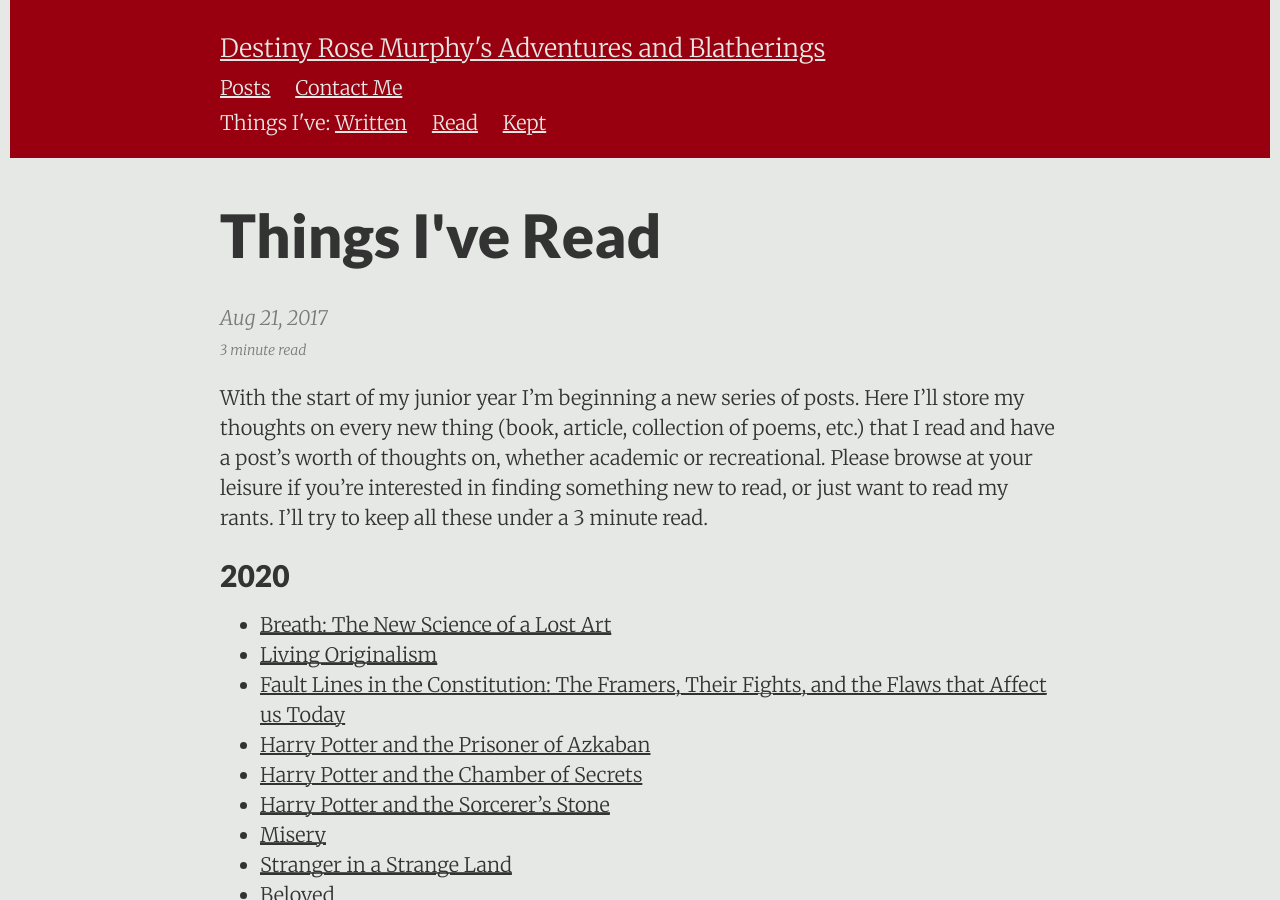
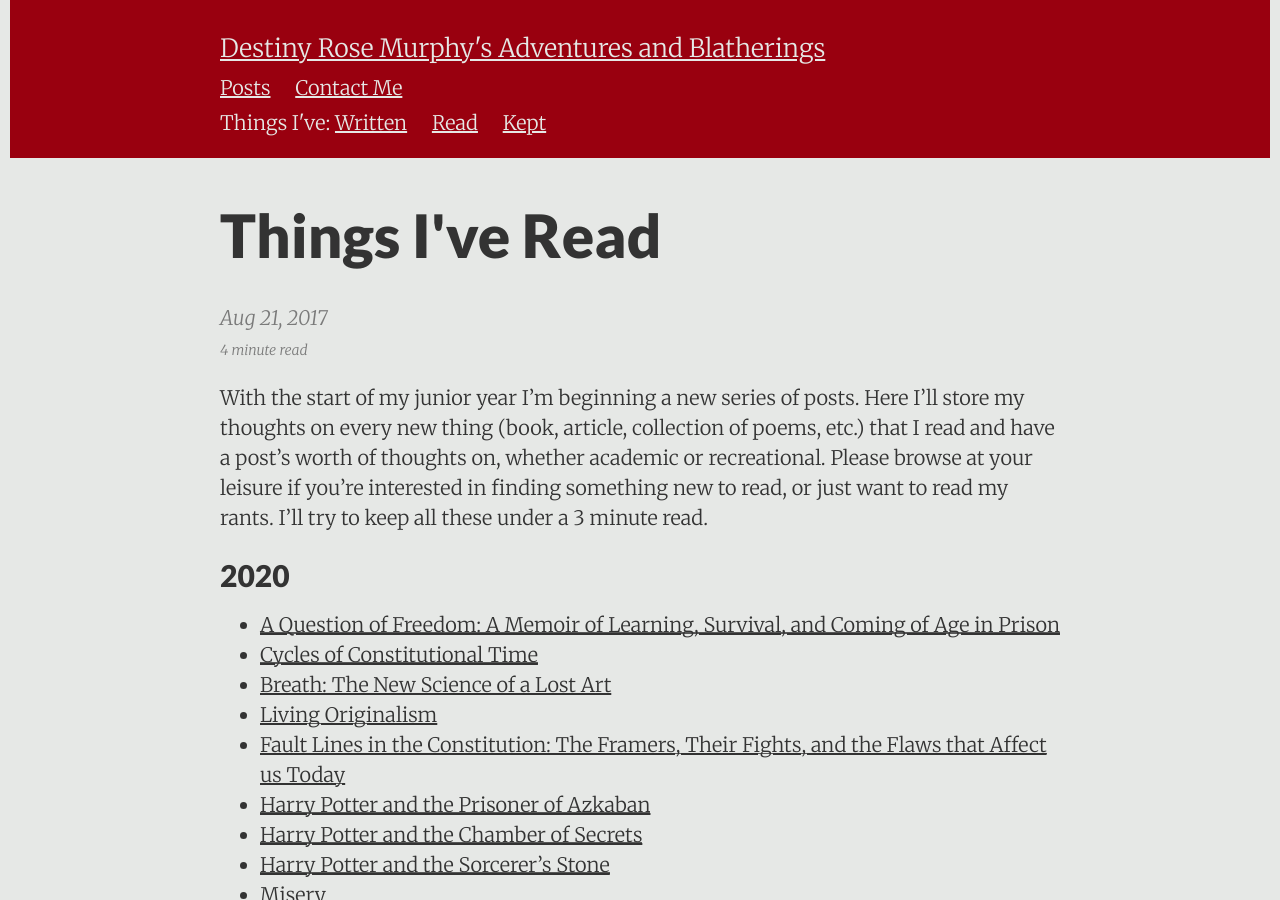
Before and after one commit to DestinyRoseMurphy/DestinyRoseMurphy.github.io, a Jekyll site: the page built from _posts/2017-08-21-Things-I've-Read.md, in a window 1280 px wide and 900 px high. Built offline with Jekyll 4.4.1, drawn with Linux system fonts in a browser that asks for light colours.

Commit message:
Added Cycles of Constitutional Time and a Question of Freedom

```diff
--- a/_posts/2017-08-21-Things-I've-Read.md
+++ b/_posts/2017-08-21-Things-I've-Read.md
@@ -27,6 +27,8 @@ With the start of my junior year I'm beginning a new series of posts. Here I'll
 
 ## 2020
 
+- [A Question of Freedom: A Memoir of Learning, Survival, and Coming of Age in Prison](/2020-11-11-Question-of-Freedom)
+- [Cycles of Constitutional Time](/2020-11-10-Cycles-of-Constitutional-Time)
 - [Breath: The New Science of a Lost Art](/details/2020-10-21-Breath)
 - [Living Originalism](/details/2020-09-20-Living-Originalism)
 -	[Fault Lines in the Constitution: The Framers, Their Fights, and the Flaws that Affect us Today](/details/2020-09-03-Fault-Lines)
```
Also changed, not shown: _details/2020-11-10-Cycle-of-Constitutional-Time.md (added, +10 -0 lines), _details/2020-11-11-Question-of-Freedom.md (added, +12 -0 lines).
